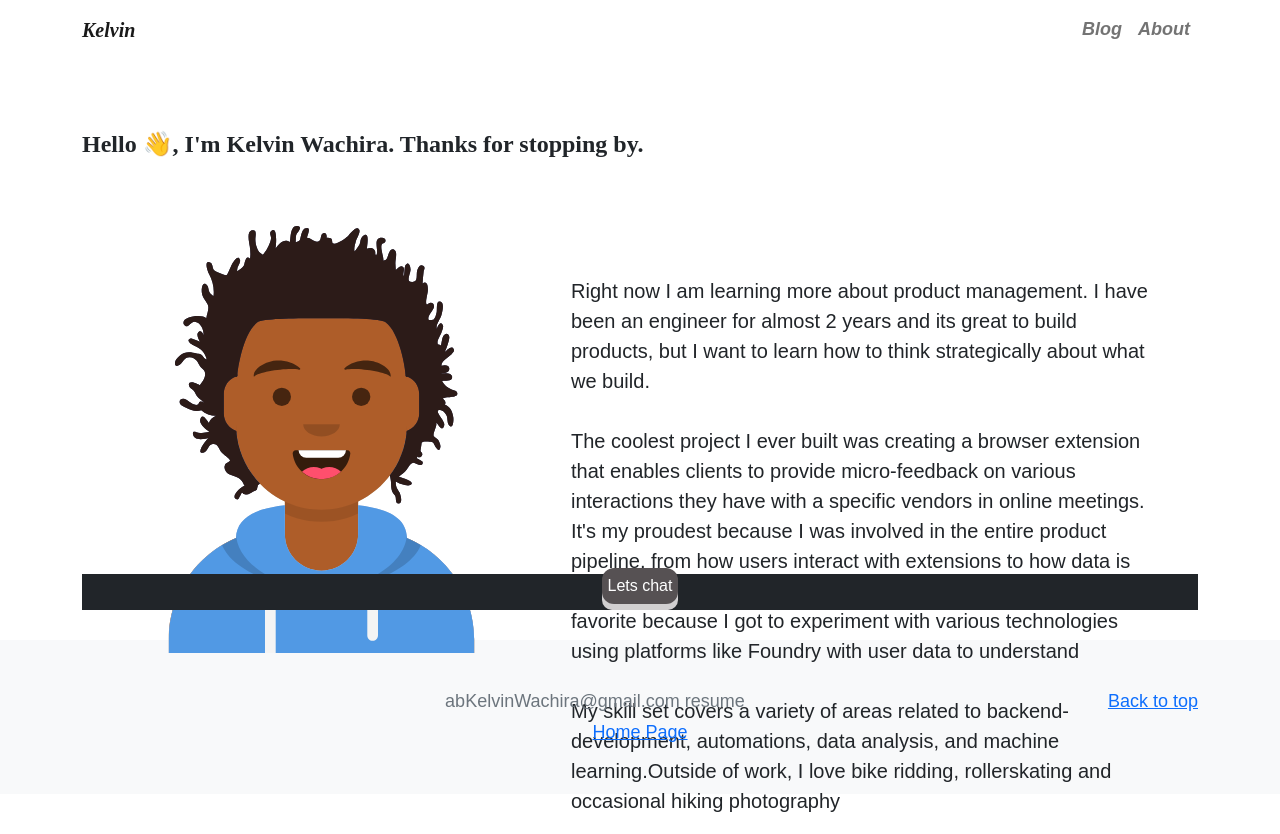
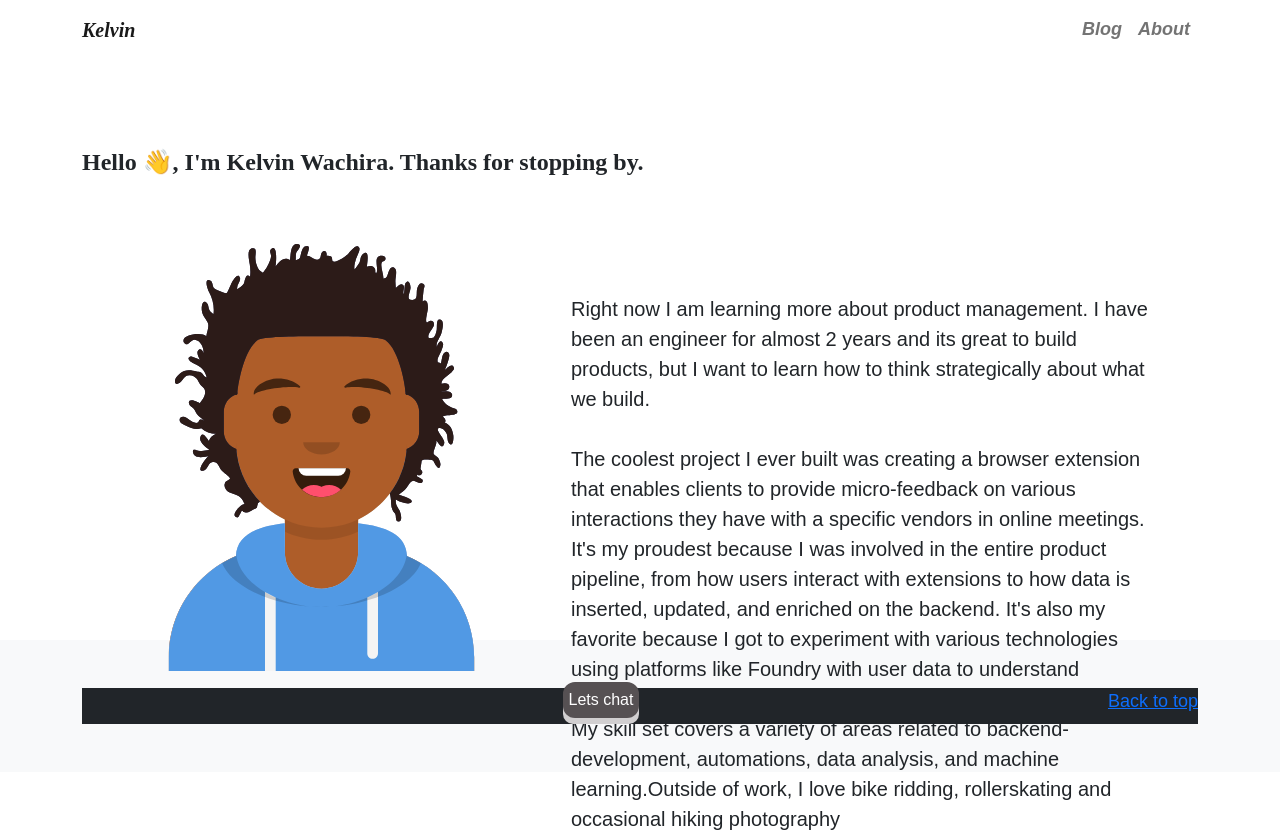
Before and after one commit to K-wachira/Portfolio, a React (Create React App) app: page /About in a window 1280 px wide. Built offline with nearby package versions, Linux system fonts and the light colour scheme; a web font is replaced by a local one.

Commit message:
Removed the chat on about page and added it to the footer

```diff
--- a/src/Components/Shared/Footer.jsx
+++ b/src/Components/Shared/Footer.jsx
@@ -5,12 +5,13 @@ function MyFooter() {
         <p class="float-end mb-1">
           <a href="#">Back to top</a>
         </p>
-        <p class="mb-1">
-          abKelvinWachira@gmail.com  resume
-        </p>
-        <p class="mb-0">
-          <a href="/">Home Page</a>
-        </p>
+        <div className="container bg-dark h-100 text-center">
+          <button className="pushable">
+            <a href="mailto:abkelvinwachira@gmail.com" className="front">
+              Lets chat
+            </a>
+          </button>
+        </div>
       </div>
     </footer>
   );
--- a/src/Components/Users/Home/About.jsx
+++ b/src/Components/Users/Home/About.jsx
@@ -55,13 +55,7 @@ function Contact() {
             </div>
           </div>
         </div>
-        <div className="container bg-dark h-100 text-center">
-          <button className="pushable">
-            <a href="mailto:abkelvinwachira@gmail.com" className="front">
-              Lets chat
-            </a>
-          </button>
-        </div>
+
       </div>
     </div>
   );
```
